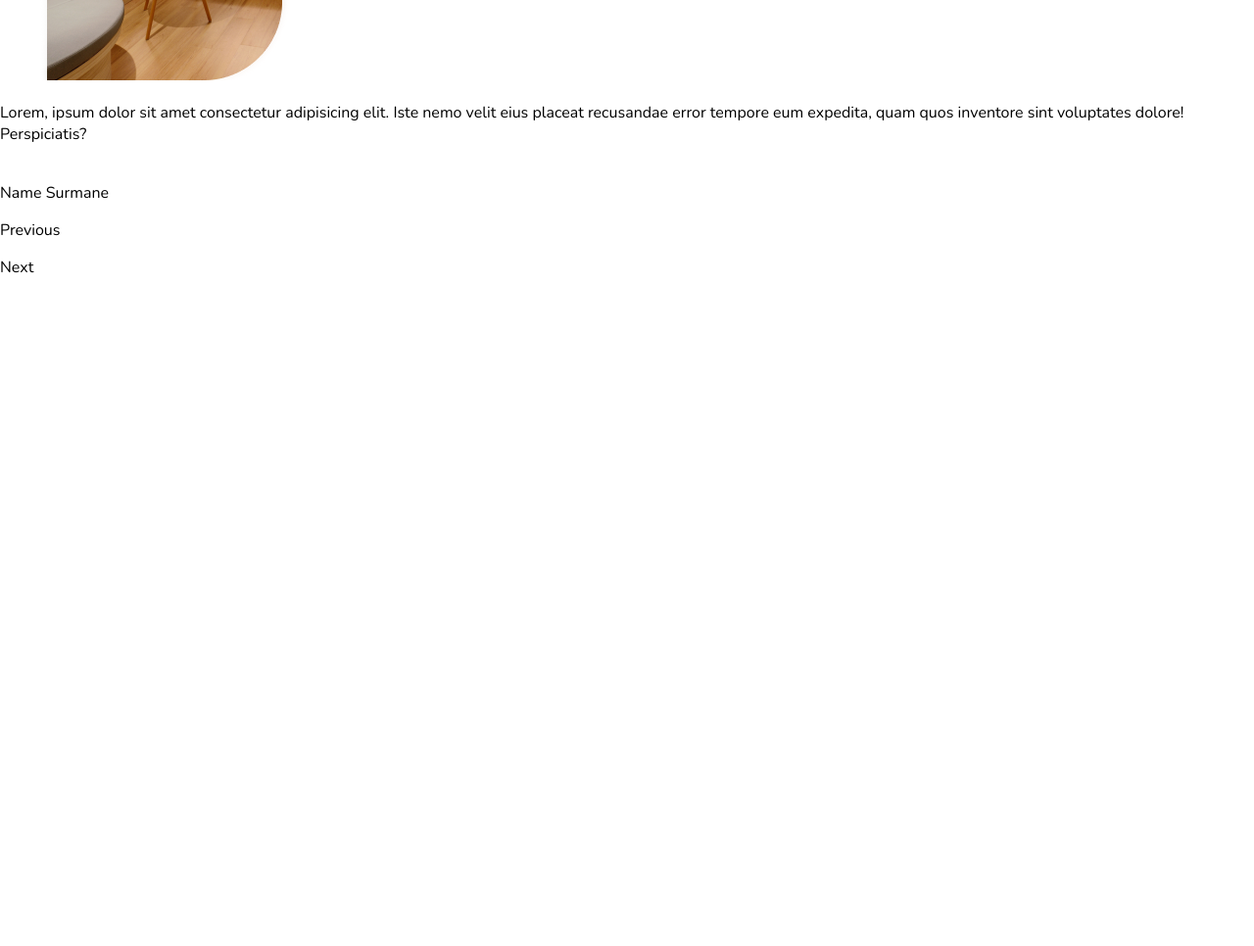
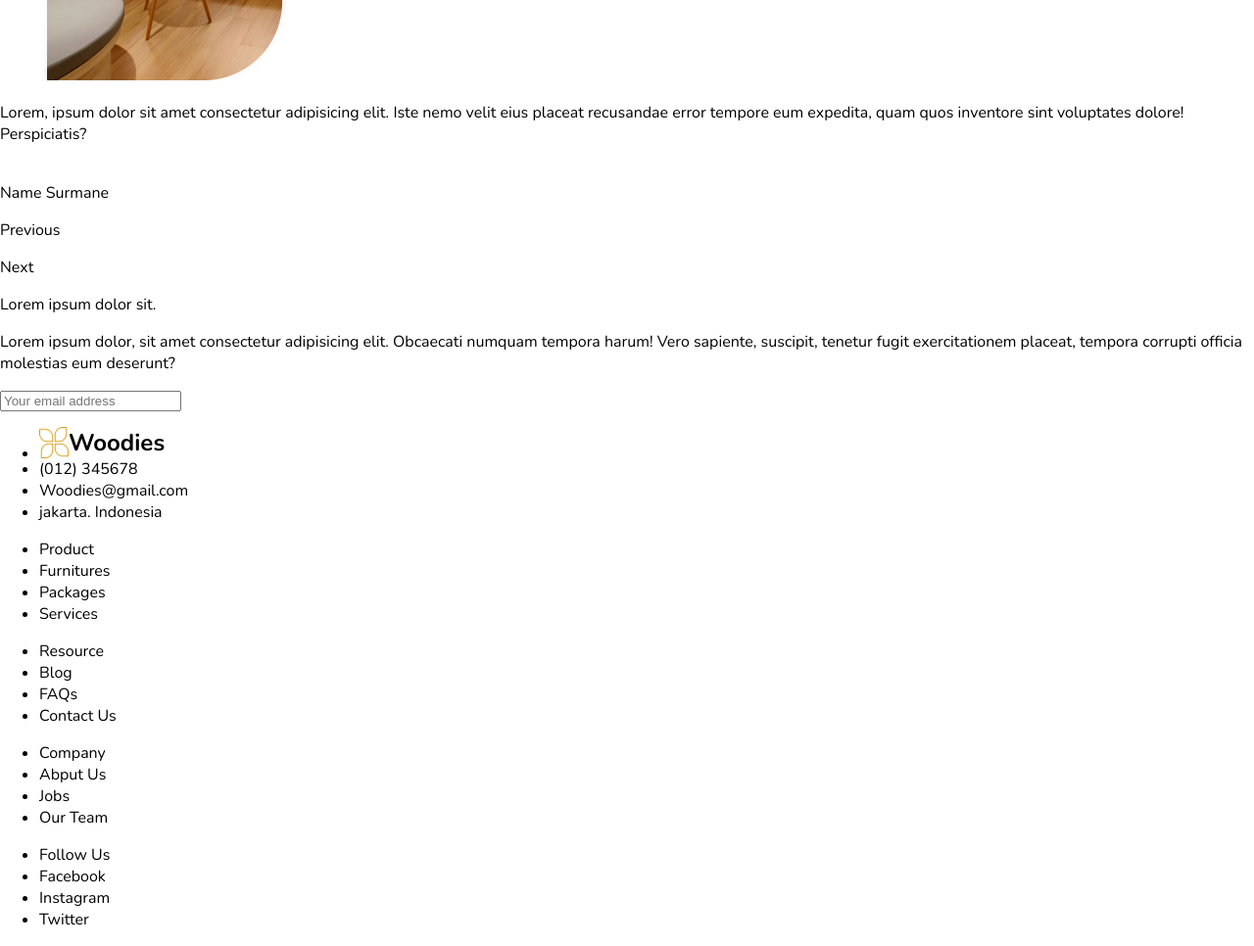
Before and after one commit to ArtiomBurlaca/Second-site, a plain HTML site: page index.html in a window 1280 px wide. Shown: the part 4790-5756 px from the top of the page at 98% size. Before the commit the page ends 5090 px from the top, so only its background shows below. Drawn offline with nearby package versions, Linux system fonts and the light colour scheme.

Commit message:
Footer section

```diff
--- a/index.html
+++ b/index.html
@@ -258,5 +258,67 @@
   </div>
 </div>
 </section>
+
+<footer>
+  <section class="footer">
+    <div class="mail">
+      <article class="subscribe">
+        <p> Lorem ipsum dolor sit.</p>
+        <p>Lorem ipsum dolor, sit amet consectetur adipisicing elit. Obcaecati numquam tempora harum! Vero sapiente, suscipit, tenetur fugit exercitationem placeat, tempora corrupti officia molestias eum deserunt?</p>
+        <input type="text" placeholder="Your email address">
+      </article>
+    </div>
+    <div class="help">
+      <div class="contacts">
+        <ul>
+          <li class="contact">
+            <div class="header-logo">
+            <img src="style/1img.png" alt="">
+            <div>Woodies</div>
+          </div></li>
+          <li class="contact">(012) 345678</li>
+          <li class="contact">Woodies@gmail.com</li>
+          <li class="contact">jakarta. Indonesia</li>
+        </ul>
+      </div>
+      <div class="product" >
+        <ul>
+          <li class="product_name" class="first">Product</li>
+          <li class="product_name">Furnitures</li>
+          <li class="product_name">Packages</li>
+          <li class="product_name">Services</li>
+        </ul>
+      </div>
+
+      <div class="resurces">
+        <ul>
+          <li class="resources_name" class="first">Resource</li>
+          <li class="resources_name">Blog</li>
+          <li class="resources_name">FAQs</li>
+          <li class="resources_name">Contact Us</li>
+        </ul>
+      </div>
+
+      <div class="company">
+        <ul>
+          <li class="company_descr" class="first">Company</li>
+          <li class="company_descr">Abput Us</li>
+          <li class="company_descr">Jobs</li>
+          <li class="company_descr">Our Team</li>
+        </ul>
+      </div>
+
+      <div class="fallow">
+        <ul>
+          <li class="follow_us" class="first">Follow Us</li>
+          <li class="follow_us">Facebook</li>
+          <li class="follow_us">Instagram</li>
+          <li class="follow_us">Twitter</li>
+        </ul>
+      </div>
+
+    </div>
+  </section>
+</footer>
 </body>
 </html>
```
